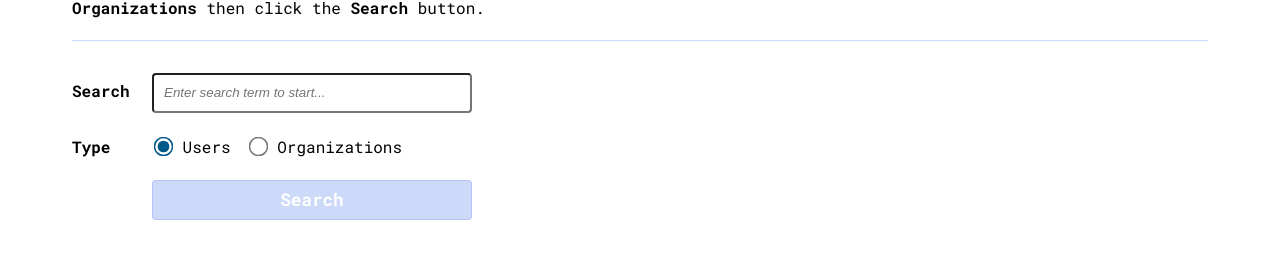
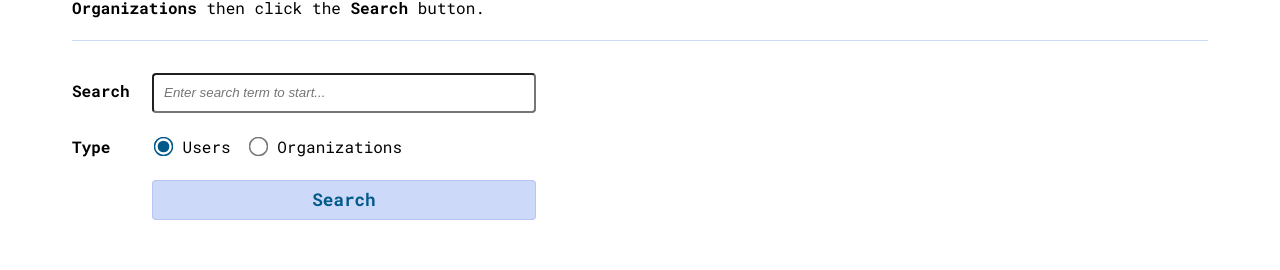
Before and after one commit to 3mrfouad/github_users_search_app, a React (Create React App) app: page / in a window 1280 px wide. Shown: the part 221-491 px from the top of the page. Built offline with nearby package versions, Linux system fonts and the light colour scheme.

Commit message:
resolve accessibility contrast issues reported by lighthouse

```diff
--- a/src/App.css
+++ b/src/App.css
@@ -88,7 +88,7 @@
   align-items: center;
   gap: calc(var(--spacing-xs) * 0.25);
   text-decoration: none;
-  color: var(--main-color);
+  color: var(--font-color);
 }
 
 .formSectionTitle {
@@ -135,12 +135,13 @@ input[type='radio'] {
   cursor: pointer;
   border: 1px solid var(--main-color);
   background-color: var(--main-color);
-  color: #fff;
+  color: var(--btn-font-color);
 }
 
 .submitBtn:disabled {
   background-color: var(--secondary-color);
   border-color: var(--secondary-color);
+  color: var(--main-color);
 }
 
 .perPage select,
@@ -198,13 +199,15 @@ input[type='radio'] {
   color: var(--error-text-color);
 }
 
+footer {
+  height: 50px;
+  text-align: center;
+}
+
 @media screen and (min-width: 800px) {
-  .formContainer {
-    max-width: 50vw;
-  }
   .termInput,
   .submitBtn {
-    width: 25vw;
+    width: 30vw;
   }
   .paginationBtn {
     width: 150px;
@@ -215,7 +218,9 @@ input[type='radio'] {
   }
 }
 
-footer {
-  height: 50px;
-  text-align: center;
+@media screen and (min-width: 300px) {
+  .termInput,
+  .submitBtn {
+    width: 80w;
+  }
 }
--- a/src/components/SearchForm.js
+++ b/src/components/SearchForm.js
@@ -11,7 +11,7 @@ export default function SearchForm({
       <span className={'formSectionTitle'}>
         <strong>Search</strong>
       </span>
-      <label>
+      <label aria-label="Search Input">
         <input
           type={'search'}
           value={term}
--- a/src/index.css
+++ b/src/index.css
@@ -5,6 +5,7 @@
   --font-color: rgb(0, 0, 0);
   --main-color: rgb(1, 89, 138);
   --secondary-color: rgba(155, 180, 243, 0.5);
+  --btn-font-color: #fff;
   --error-text-color-op5: rgba(255, 0, 0, 0.05);
   --error-text-color-op25: rgba(255, 0, 0, 0.25);
   --error-text-color: red;
@@ -18,10 +19,10 @@
 
 @media (prefers-color-scheme: dark) {
   :root {
-    --background-color: rgb(0, 0, 0);
-    --font-color: rgb(181, 181, 181);
-    --main-color: rgb(89, 167, 255);
-    --secondary-color: rgba(89, 166, 255, 0.5);
+    --background-color: #121212;
+    --font-color: #f0f4f8;
+    --main-color: #303f9f;
+    --secondary-color: #bdbdbd;
   }
 }
 
```
